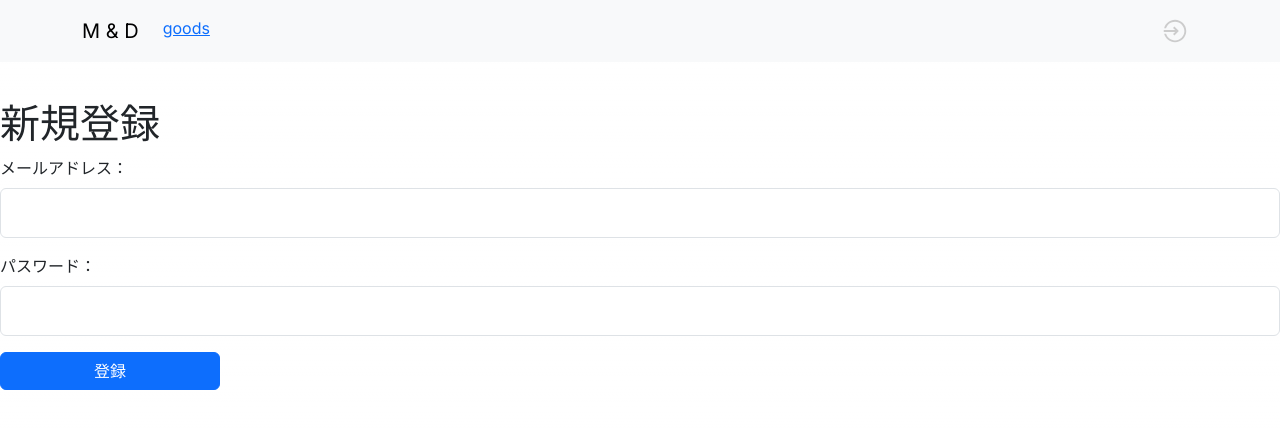
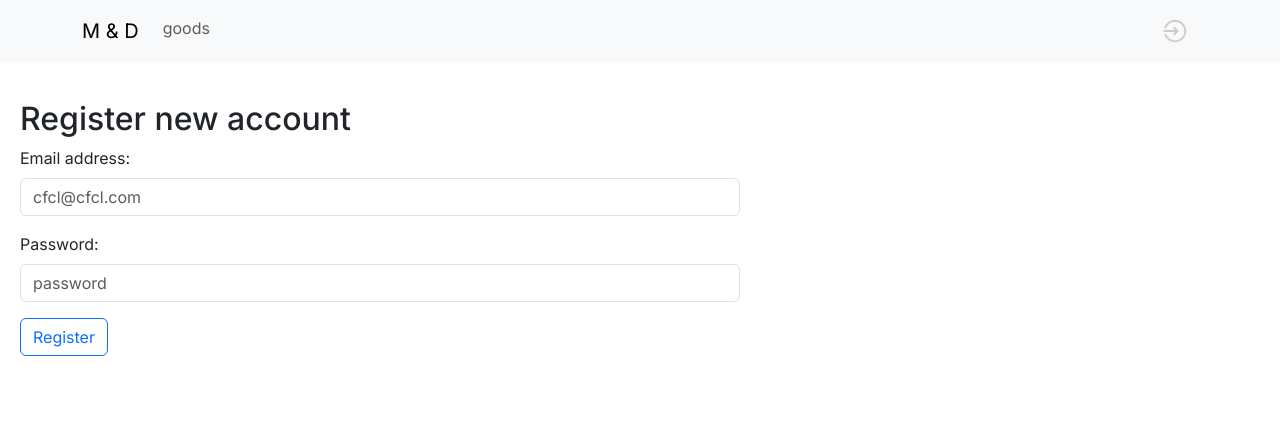
Before and after one commit to ryoIzu/next_shoppingpage2, a Next.js app: page /register in a window 1280 px wide. Shown: the top 428 px of the page. Built offline with nearby package versions, Linux system fonts and the light colour scheme; no server answers.

Commit message:
⚡️ navbarの修正

```diff
--- a/app/Components/Navigationbar.jsx
+++ b/app/Components/Navigationbar.jsx
@@ -11,12 +11,15 @@ import { BsCart4 } from "react-icons/bs";
 import { getAuth, signOut } from 'firebase/auth';
 import { useRouter } from 'next/navigation';
 import Link from 'next/link';
+import { useState } from 'react';
 
 
 function Navigationbar() {
   const  {currentUser} = useAuth();
   const router = useRouter();
-
+  const [mouseHover_cart, setMouseHover_cart] = useState(false);
+  const [mouseHover_signIn, setMouseHover_signIn] = useState(false);
+  const [mouseHover_signOut, setMouseHover_signOut] = useState(false);
   const handleSignOut = () => {
     const auth = getAuth();
 
@@ -38,15 +41,20 @@ function Navigationbar() {
           <Navbar.Brand href="#home">M & D</Navbar.Brand>
           <Nav className="me-auto" id='me-auto'>
 
-            <Nav.Link className='left'><Link href="./">goods</Link></Nav.Link>
+            <Nav.Link className='left'><Link href="./" className='navContent'>goods</Link></Nav.Link>
             <div className='ms-auto'>
             {currentUser ? (
               <>
-                <Nav.Link >{currentUser.email}</Nav.Link>
+                <Nav.Link className='navContent'>{currentUser.email}</Nav.Link>
                 <div className='message'>
                     <Nav.Link className='signOut'>
                       <Link href='../cart'>
-                      <BsCart4 size={25} color={'#ccc'} />
+                      <BsCart4
+                        className='icon'
+                        size={25}
+                        color={mouseHover_cart ? 'rgb(0,255,174)' :'#ccc'}
+                        onMouseEnter={() => setMouseHover_cart(true)}
+                        onMouseLeave={() => setMouseHover_cart(false)} />
                       <span className='remark'>cart</span>
                       </Link>
                     </Nav.Link>
@@ -54,7 +62,12 @@ function Navigationbar() {
                 </div>
                 <div className='message'>
                   <Nav.Link className='signOut' onClick={() =>{handleSignOut();}}>
-                    <LiaSignOutAltSolid size={25} color={'#ccc'}/>
+                    <LiaSignOutAltSolid
+                      className='icon'
+                      size={25}
+                      color={mouseHover_signOut ? 'rgb(0,255,174)' :'#ccc'}
+                      onMouseEnter={() => setMouseHover_signOut(true)}
+                      onMouseLeave={() => setMouseHover_signOut(false)}/>
                     <span className='remark'>sign out</span>
                   </Nav.Link>
                 </div>
@@ -63,7 +76,12 @@ function Navigationbar() {
               <>
               <div className='message'>
                   <Nav.Link className='signIn' href='./login'>
-                    <LiaSignInAltSolid size={30} color='#ccc'/>
+                    <LiaSignInAltSolid
+                      className='icon'
+                      size={30}
+                      color={mouseHover_signIn ? 'rgb(0,255,174)' :'#ccc'}
+                      onMouseEnter={() => setMouseHover_signIn(true)}
+                      onMouseLeave={() => setMouseHover_signIn(false)}/>
                     <span className='remark'>sign in</span>
                   </Nav.Link>
               </div>
--- a/app/Components/navigationbar.css
+++ b/app/Components/navigationbar.css
@@ -61,3 +61,17 @@
   width: 100px;
   text-align: center;
 }
+
+.navContent {
+  text-decoration: none;
+  color: #5c5c5c;
+  transition: all 0.2s;
+}
+
+.navContent:hover {
+  color: #00ffae;
+}
+
+.icon {
+  transition: all 0.2s;
+}
--- a/app/register/page.tsx
+++ b/app/register/page.tsx
@@ -2,63 +2,92 @@
 //import styles from '../page.module.css';
 import './register.css';
 import {getAuth, createUserWithEmailAndPassword} from "firebase/auth";
-import {Col, Container, Form, FormGroup, Input, Label, Row, Button} from "reactstrap";
-import {useState} from 'react';
+import {Col, Container, FormGroup, Input, Label, Row} from "reactstrap";
+import {useState, useEffect} from 'react';
+import { useRouter } from 'next/navigation';
+
+import Button from 'react-bootstrap/Button';
+import Form from 'react-bootstrap/Form';
+import Alert from 'react-bootstrap/Alert';
+
 
 export default function Register() {
   const [email, setEmail] = useState('');
   const [password, setPassword] = useState('');
+  const router = useRouter();
+  const [errPassword,setErrPassword] = useState('');
+  const [errEmail, setErrEmail] = useState('');
 
   //登録ボタンのハンドラー
   const doRegister = () => {
     const auth = getAuth();
+    if(password.length < 10){
+      setErrPassword('Please set password to 10 characters or more.');
+      return;
+    }
+
 
     createUserWithEmailAndPassword(auth, email, password)
     .then((userCredential) => {
       //ユーザ登録すると自動的にログイン、userCredential.userでユーザ情報取得
       const user = userCredential.user;
-      alert('登録完了');
+      alert('Happy created.');
       console.log(user);
+      router.push('./');
     })
     .catch((error) => {
       console.log(error);
       if(error.code === 'auth/email-already-in-use') {
-        alert('そのメールアドレスはすでに利用されています、死ね');
+        setErrEmail('This email address has already used.');
+      } else if(error.code === 'auth/invalid-email') {
+        setErrEmail('The email address format is not correct.');
       }
 
     })
   }
 
+  useEffect(()=> {
+    setErrEmail('');
+  },[email, router.pathname]);
+  useEffect(()=>{
+    setErrPassword('');
+  },[password, router.pathname]);
+
   return(
     <>
     <div className='div'>
-      <h1>新規登録</h1>
+      <h2>Register new account</h2>
       <div>
         <Form>
-          <FormGroup>
-            <Label>メールアドレス：</Label>
-            <Input
+          <Form.Group className='mb-3' controlId='forBasicEmail'>
+            <Form.Label>Email address: </Form.Label>
+            <Form.Control
               type='email'
-              name='email'
-              style={{height:50, fontSize: "1.2rem"}}
+              placeholder="cfcl@cfcl.com"
               onChange={(e) => setEmail(e.target.value)}
             />
-          </FormGroup>
+            <Form.Text>
+              {errEmail && <Alert variant='warning'>{errEmail}</Alert>}
+            </Form.Text>
+          </Form.Group>
+
           <FormGroup>
-            <Label>パスワード：</Label>
-            <Input
+            <Form.Label>Password: </Form.Label>
+            <Form.Control
               type='password'
-              name='password'
-              style={{height:50, fontSize: "1.2rem"}}
+              placeholder='password'
               onChange={(e) => setPassword(e.target.value)}
             />
+            <Form.Text>
+              {errPassword && <Alert variant='warning'>{errPassword}</Alert>}
+            </Form.Text>
           </FormGroup>
-          <Button style={{width:220}} color='primary' onClick={
-            ()=>{
-              doRegister();
-            }
+          <Button
+            variant='outline-primary'
+            type='button'
+            onClick={()=>{doRegister();}
           }>
-            登録
+            Register
           </Button>
         </Form>
       </div>
--- a/app/register/register.css
+++ b/app/register/register.css
@@ -1,3 +1,5 @@
 .div {
   margin-top: 100px;
+  width: 90vh;
+  margin-left: 20px;;
 }
```
